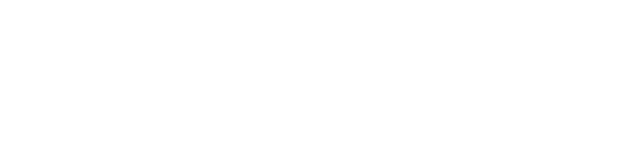
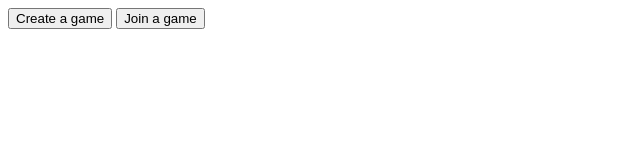
Before and after one commit to lamaqdahodwala/uno-frontend, a plain HTML site: page index.html in a window 1280 px wide. Shown: the whole page, without its empty margins (0-640 px from the left). Drawn offline with Linux system fonts and the light colour scheme.

Commit message:
init javascript, basic html

```diff
--- a/index.html
+++ b/index.html
@@ -7,6 +7,7 @@
     <title>Document</title>
 </head>
 <body>
-
+    <button id="creategame">Create a game</button>
+    <button id="joingame">Join a game</button>
 </body>
 </html>
```
Also changed, not shown: script.js (+7 -0 lines).
